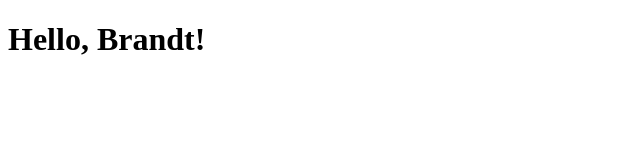
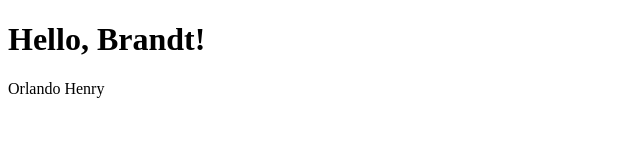
Before and after one commit to Brandt-C/Clutch-120-wk1-day1, a plain HTML site: page index.html in a window 1280 px wide. Shown: the whole page, without its empty margins (0-640 px from the left). Drawn offline with Linux system fonts and the light colour scheme.

Commit message:
added name again

```diff
--- a/index.html
+++ b/index.html
@@ -9,5 +9,14 @@
   <body>
 
     <h1>Hello, Brandt!</h1>
+
+
+
+
+
+
+
+
+    <p>Orlando Henry</p>
   </body>
 </html>
```
